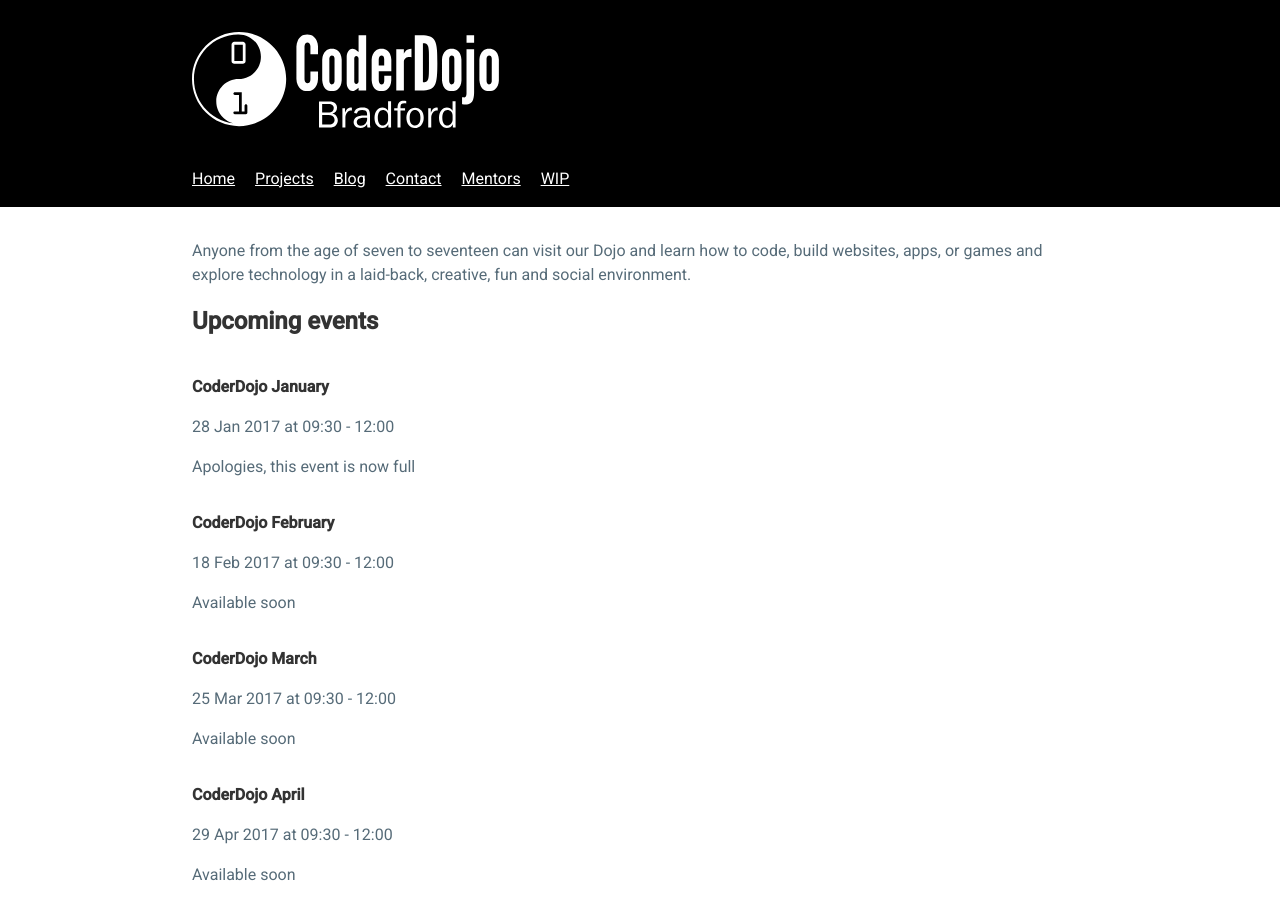
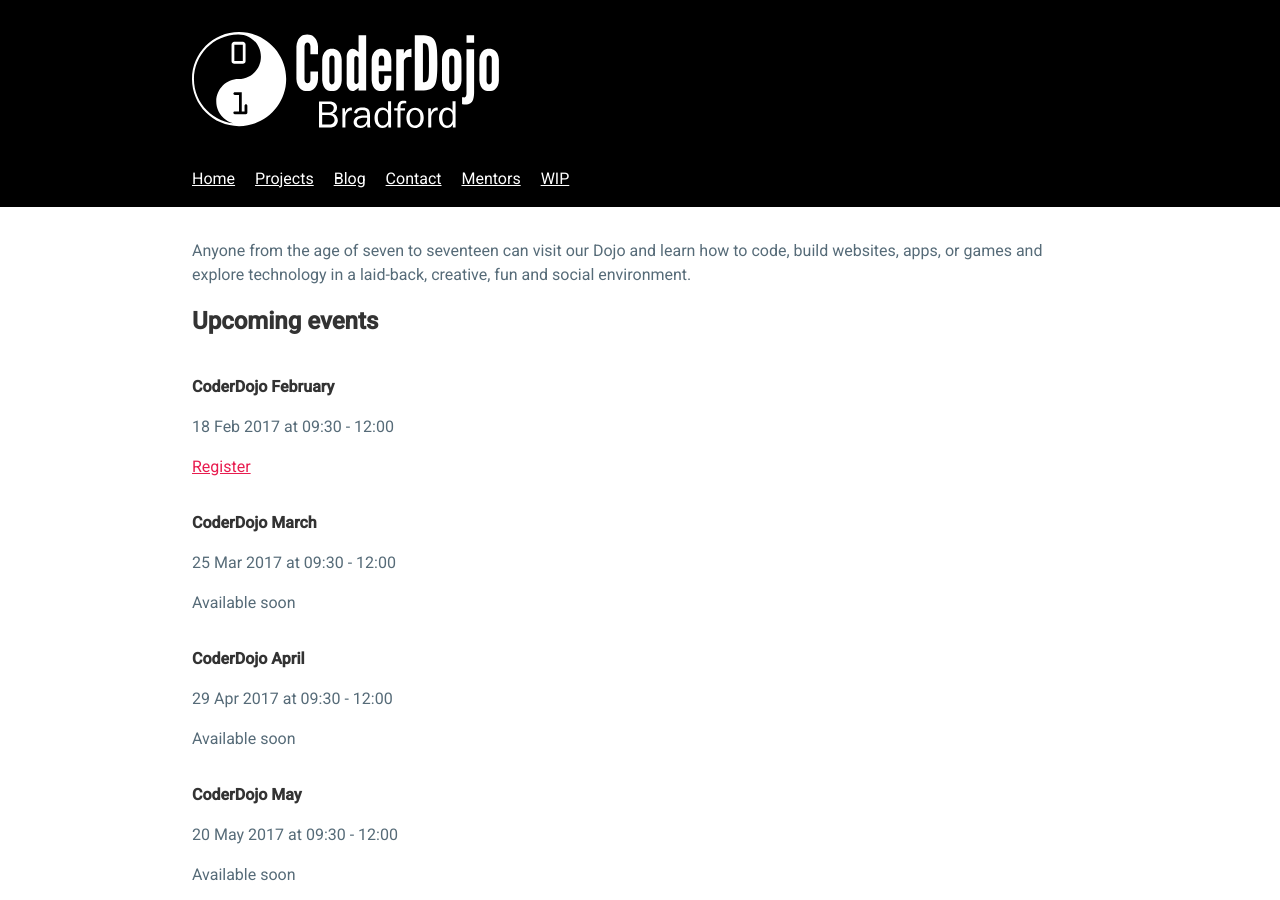
Before and after one commit to bradford-coderdojo/bradford-coderdojo.github.io, a Jekyll site: the page built from index.md, in a window 1280 px wide and 900 px high. Built offline with Jekyll 4.4.1, drawn with Linux system fonts in a browser that asks for light colours.

Commit message:
Update events.yaml
Open feb's event

```diff
--- a/_data/events.yaml
+++ b/_data/events.yaml
@@ -1,12 +1,7 @@
-- name: CoderDojo January
-  date: 2017-01-28
-  time: 09:30 - 12:00
-  detail: Apologies, this event is now full
-
 - name: CoderDojo February
   date: 2017-02-18
   time: 09:30 - 12:00
-  detail: Available soon
+  detail: "[Register](https://www.eventbrite.co.uk/e/bradford-coder-dojo-tickets-31779529428)"
 
 - name: CoderDojo March
   date: 2017-03-25
```
